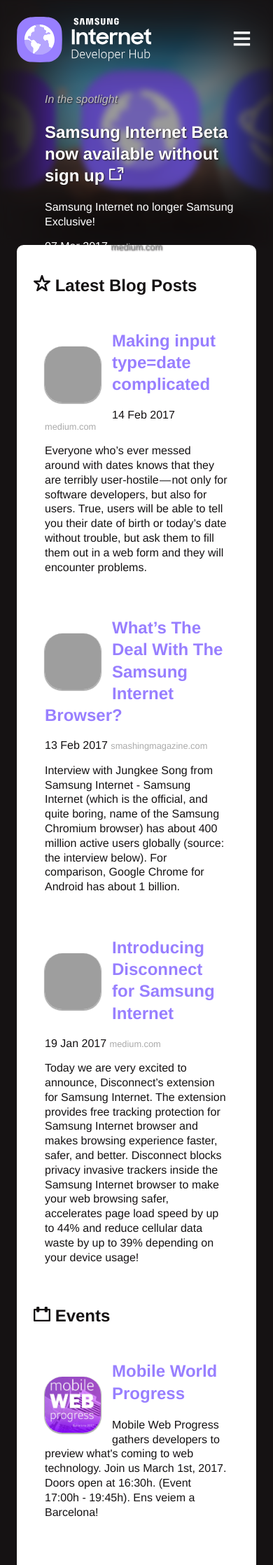
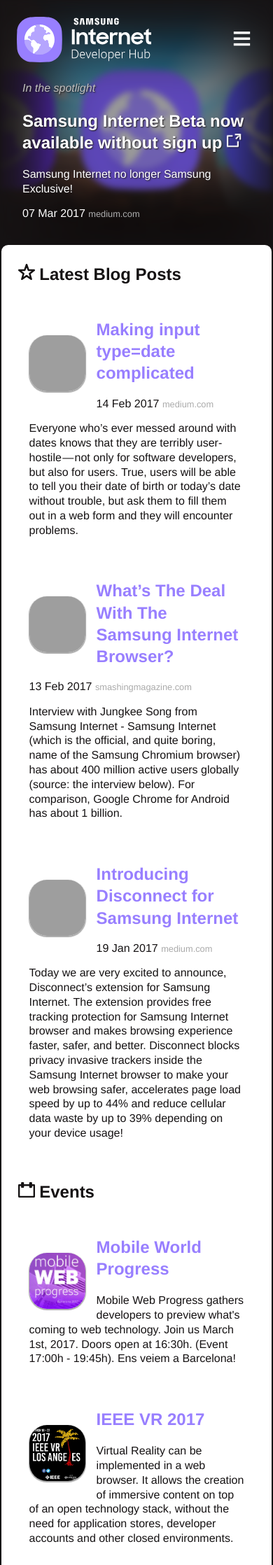
Before and after one commit to SamsungInternet/homepage-archive, a Jekyll site: the page built from index.html, in a window 390 px wide. Shown: the top 2236 px of the page at 70% size. Built offline with Jekyll 4.4.1, drawn with Linux system fonts in a browser that asks for light colours; grey boxes are pictures that could not be loaded.

Commit message:
Styling fixes for header

```diff
--- a/style/global.scss
+++ b/style/global.scss
@@ -82,7 +82,7 @@
 
 	.showcase {
 		z-index: 60;
-		padding: 1em 2em 2em 4em;
+		padding: 0.8em 2em 2em 2em;
 
 		a:link, a:visited, a:hover, a:active{
 			color: #FFFFFF;
@@ -205,7 +205,7 @@
 	display: none;
 }
 
-@media (max-width:350px) {
+@media (max-width:400px) {
 	.norm {
 		margin: 350px .1em 2em .1em;
 		position: relative;
@@ -217,8 +217,8 @@
 		flex-direction: column;
 		border-radius: .6em .6em .6em .6em;
 	}
-	header .showcase {
-		padding: 1em 1em 2em 3em;
+	.header .showcase {
+		padding: 0 2em 2em 2em;
 	}
 }
 
```
